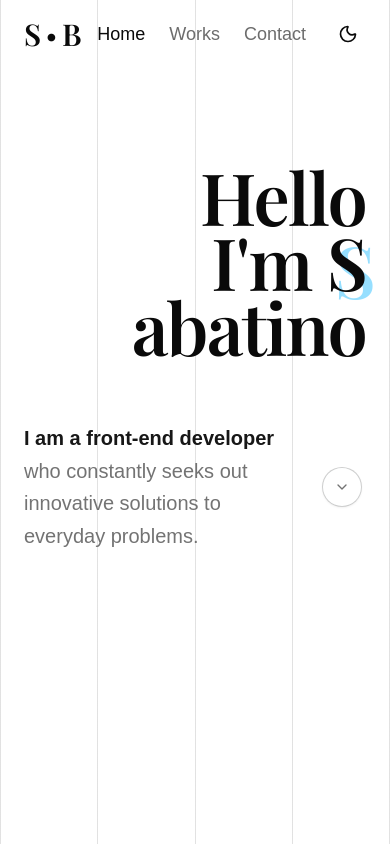
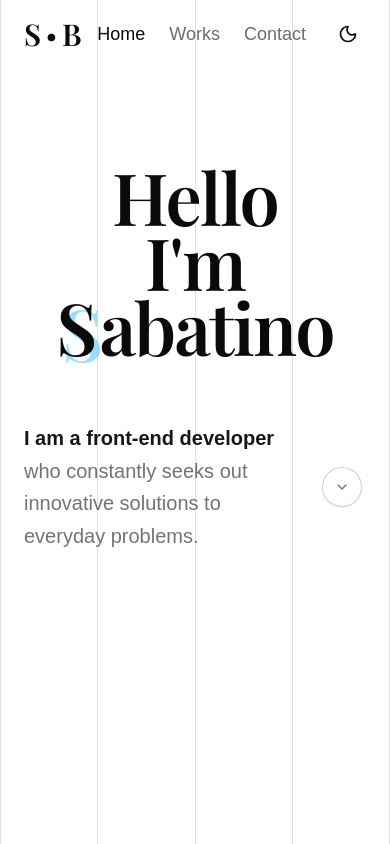
Before and after one commit to iTino7/portfolio, a React (Vite) app: page / in a window 390 px wide. Built offline with nearby package versions, Linux system fonts and the light colour scheme; a web font is replaced by a local one.

Commit message:
Aggiustata la modalità responsive di home

```diff
--- a/src/pages/Home.tsx
+++ b/src/pages/Home.tsx
@@ -20,22 +20,24 @@ function Home() {
       <Navbar />
       <main className="flex flex-1 items-stretch px-6 py-12 md:px-12 lg:px-20">
         <section className="mx-auto flex h-full w-full max-w-6xl flex-col justify-center gap-16 py-12">
-          <div className="text-right">
+          <div className="text-center sm:text-right">
             <p className="font-initials text-7xl font-semibold leading-[0.9] tracking-tight text-foreground sm:text-8xl md:text-9xl lg:text-[10rem]">
               Hello
             </p>
             <p className="font-initials text-7xl font-semibold leading-[0.9] tracking-tight text-foreground sm:text-8xl md:text-9xl lg:text-[10rem]">
               I&apos;m{' '}
-              <span className="relative inline-block">
-                <span
-                  className="pointer-events-none absolute inset-0 translate-x-2 translate-y-2 select-none text-sky-300/75"
-                  aria-hidden="true"
-                >
-                  {NAME.charAt(0)}
+              <span className="inline-flex items-baseline gap-1 whitespace-nowrap">
+                <span className="relative inline-block">
+                  <span
+                    className="pointer-events-none absolute inset-0 translate-x-[6px] translate-y-[6px] select-none text-sky-300/75 -z-10"
+                    aria-hidden="true"
+                  >
+                    {NAME.charAt(0)}
+                  </span>
+                  <span className="relative z-10">{NAME.charAt(0)}</span>
                 </span>
-                <span className="relative">{NAME.charAt(0)}</span>
+                <span>{NAME.slice(1)}</span>
               </span>
-              {NAME.slice(1)}
             </p>
           </div>
 
```
